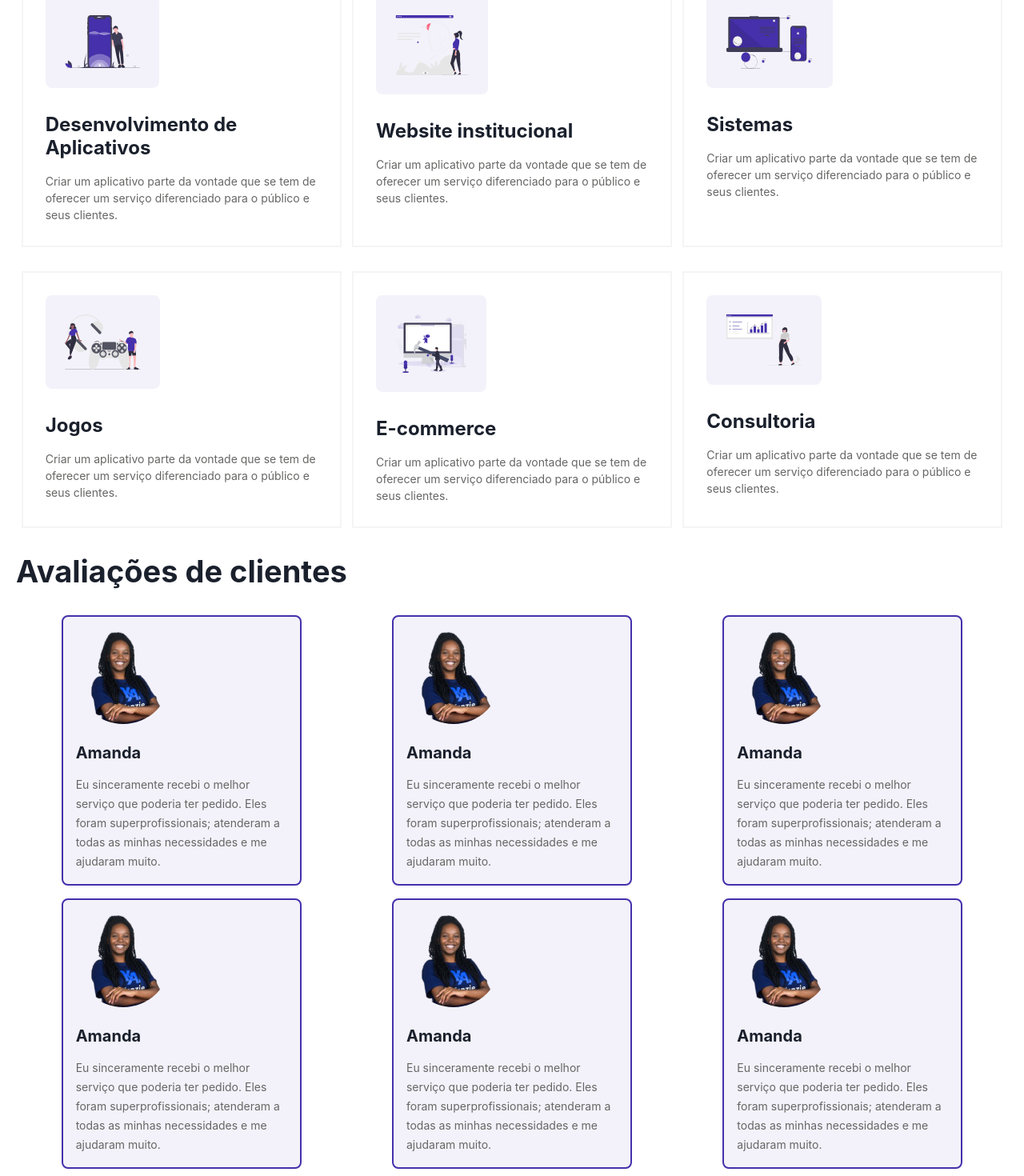
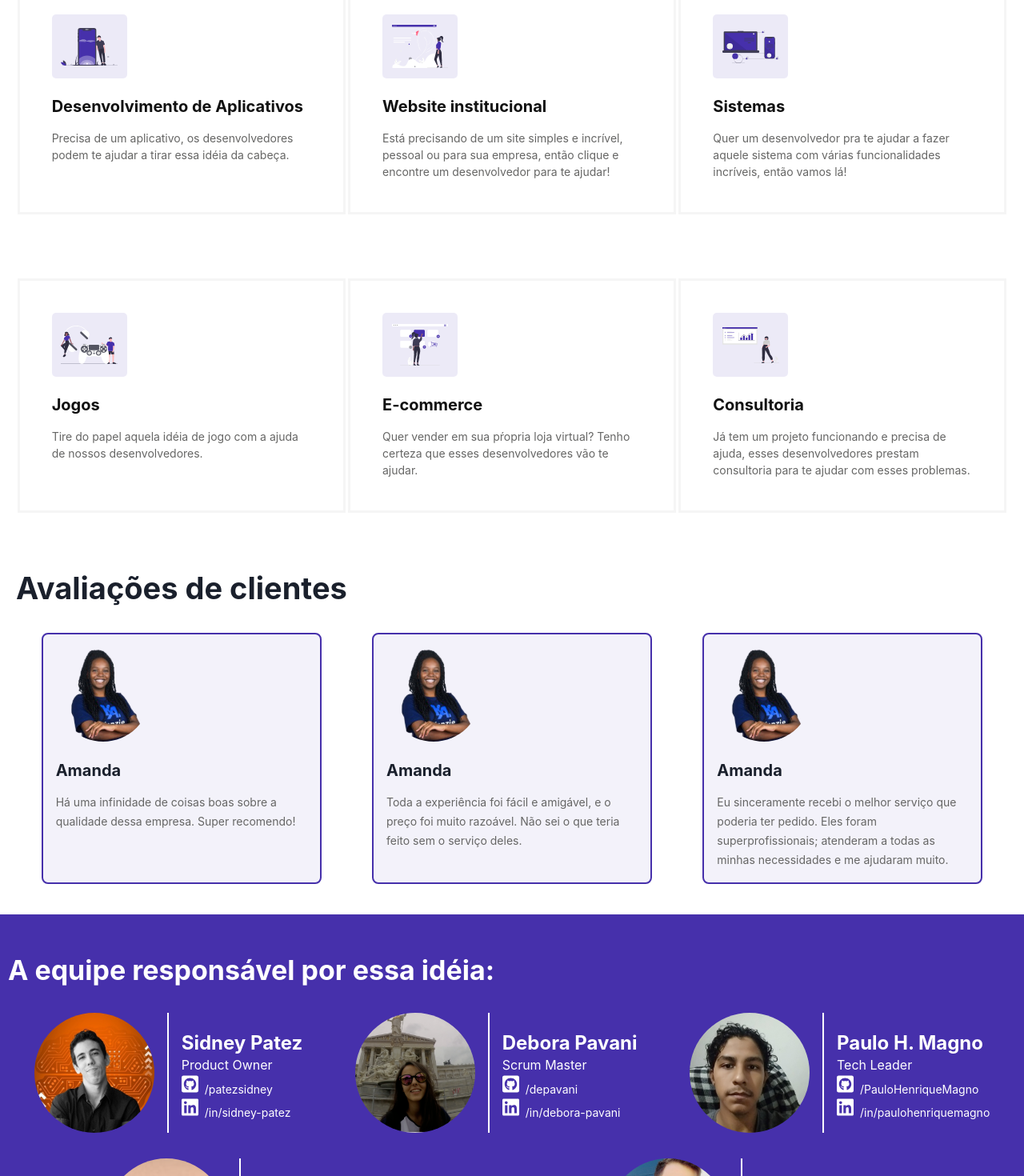
Before and after one commit to PauloHenriqueMagno/GaleraNerd, a React (Create React App) app: page / in a window 1280 px wide. Shown: the part 857-2327 px from the top of the page at 80% size. Built offline with nearby package versions, Linux system fonts and the light colour scheme.

Commit message:
feature/pages/register: tweaks and debug

```diff
--- a/src/components/CardHome/index.jsx
+++ /dev/null
@@ -1,11 +0,0 @@
-import { Box } from "@chakra-ui/react";
-
-const CardHome = ({children, ...res}) => {
-  return (
-    <Box maxWidth="400px" border="2px solid" borderColor="grey.3" mt="30" p="7" _hover={{borderColor:"purple.2"}} >
-      {children}
-    </Box>
-  )
-}
-
-export default CardHome;
--- a/src/components/CardImg/index.jsx
+++ /dev/null
@@ -1,11 +0,0 @@
-import { Box, Imagen } from "@chakra-ui/react";
-
-const CardImg = ({ children }) => {
-  return (
-    <Box p="6" w="fit-content" bg="purple.6" borderRadius="lg" mb="8">
-      {children}
-    </Box>
-  )
-}
-
-export default CardImg;
--- a/src/pages/Home/index.jsx
+++ b/src/pages/Home/index.jsx
@@ -1,15 +1,8 @@
 import { Box, Flex, Heading, Text, Button, Image, Link } from "@chakra-ui/react";
-import CardHome from "../../components/CardHome";
-import CardImg from "../../components/CardImg";
 import Header from "../../components/Header";
+import CategoryCardList from "../../components/CategoryCardList";
 
 import backgrond from "../../assets/wallpaper.png";
-import desenvolvimento from "../../assets/desenvolvimento.svg";
-import jogos from "../../assets/jogos.svg";
-import institucional from "../../assets/institucional.svg";
-import sistemas from "../../assets/sistemas.svg";
-import ecommerce from "../../assets/ecommerce.svg";
-import consultoria from "../../assets/consultoria.svg";
 import amanda from "../../assets/amanda.svg";
 import sidney from "../../assets/sidney.svg";
 import matheus from "../../assets/matheus.svg";
@@ -41,18 +34,20 @@ const Home = () => {
           Lorem Ipsum has been the industry's standard dummy text ever since the 1500since
         </Text>
         <Button
+          as="a"
+          href="#quemSomos"
           mt="4"
           p="6"
           w="150px"
           bg="purple.2" color="white"
-          _hover={{backgroundColor: "purple.4"}}
+          _hover={{ backgroundColor: "purple.4" }}
         >
           Saiba Mais
         </Button>
       </Box>
-      <Flex align="center" justify="center">
-        <Image src={imghome} display={{mobile: "none", desktop:"inline-block"}} borderRadius="lg" mx="4" />
-        <Box p="50px 20px" align="right" >
+      <Flex align="center" justify="center" id="quemSomos">
+        <Image src={imghome} display={{ mobile: "none", desktop: "inline-block" }} borderRadius="lg" mx="4" />
+        <Box p="50px 20px" align="right">
           <Heading mb="4" fontSize="38px">
             Quem somos
           </Heading>
@@ -63,134 +58,44 @@ const Home = () => {
             Entre em contato conosco quando estiver pronto para saber mais. Teremos o prazer de conhecê-lo
           </Text>
           <Button
+            as="a"
+            href="#servicos"
             mt="4"
             p="6"
             w="150px"
             bg="purple.2" color="white"
-            _hover={{backgroundColor: "purple.4"}}
+            _hover={{ backgroundColor: "purple.4" }}
           >
             Ver Serviços
           </Button>
         </Box>
       </Flex>
-      <Box p="30px 20px" >
+      <Box p="30px 20px" id="servicos" >
         <Heading mb="4" fontSize="38px">
           Nossos serviços
         </Heading>
-        <Flex wrap="wrap" justify="space-around" >
-          <CardHome fontSize="20px">
-            <CardImg>
-              <Image src={desenvolvimento} />
-            </CardImg>
-            <Heading mb="4" fontSize="24px">
-             Desenvolvi<wbr/>mento de Aplicativos
-            </Heading>
-            <Text fontSize="14px" color="black.2">
-              Criar um aplicativo parte da vontade que se tem de oferecer um serviço diferenciado para o público e seus clientes.
-            </Text>
-          </CardHome>
-          <CardHome >
-            <CardImg>
-              <Image src={institucional} />
-            </CardImg>
-            <Heading mb="4" fontSize="24px">
-              Website institucional
-            </Heading>
-            <Text fontSize="14px" color="black.2">
-              Criar um aplicativo parte da vontade que se tem de oferecer um serviço diferenciado para o público e seus clientes.
-            </Text>
-           </CardHome>
-          <CardHome >
-            <CardImg>
-              <Image src={sistemas} />
-            </CardImg>
-            <Heading mb="4" fontSize="24px">
-              Sistemas
-            </Heading>
-            <Text fontSize="14px" color="black.2">
-              Criar um aplicativo parte da vontade que se tem de oferecer um serviço diferenciado para o público e seus clientes.
-            </Text>
-           </CardHome>
-          <CardHome>
-            <CardImg>
-              <Image src={jogos} />
-            </CardImg>
-            <Heading mb="4" fontSize="24px">
-              Jogos
-            </Heading>
-            <Text fontSize="14px" color="black.2">
-              Criar um aplicativo parte da vontade que se tem de oferecer um serviço diferenciado para o público e seus clientes.
-            </Text>
-           </CardHome>
-          <CardHome>
-            <CardImg>
-              <Image src={ecommerce} />
-            </CardImg>
-            <Heading mb="4" fontSize="24px">
-              E-commerce
-            </Heading>
-            <Text fontSize="14px" color="black.2">
-              Criar um aplicativo parte da vontade que se tem de oferecer um serviço diferenciado para o público e seus clientes.
-            </Text>
-           </CardHome>
-          <CardHome>
-            <CardImg>
-              <Image src={consultoria} />
-            </CardImg>
-            <Heading mb="4" fontSize="24px">
-              Consultoria
-            </Heading>
-            <Text color="black.2" fontSize="14px" >
-              Criar um aplicativo parte da vontade que se tem de oferecer um serviço diferenciado para o público e seus clientes.
-            </Text>
-           </CardHome>
-        </Flex>
+        <CategoryCardList />
         <Box>
-            <Heading fontSize="38px" mt="8" align={{mobile:"left", desktop:"center"}} >
+          <Heading fontSize="38px" mt="8" align={{ mobile: "left", desktop: "center" }} >
             Avaliações de clientes
           </Heading>
-              <Flex mt="6" wrap={{mobile:"no-wrap", desktop:"wrap"}} overflow="auto" justify={{mobile:"start", desktop:"space-around"}}>
-                <Box bg="purple.6" p="4" maxW="300px" border="2px solid" borderColor="purple.2" borderRadius="lg" minWidth="240px" m="2">
+          <Flex mt="6" wrap={{ mobile: "no-wrap", desktop: "wrap" }} overflow="auto" justify={{ mobile: "start", desktop: "space-around" }}>
+            <Box bg="purple.6" p="4" maxW="350px" border="2px solid" borderColor="purple.2" borderRadius="lg" minWidth="240px" m="2">
               <Image src={amanda} />
               <Heading mt="6" fontSize="20px">Amanda</Heading>
               <Text fontSize="14px" mt="4" color="black.2" lineHeight="24px">
-                    Eu sinceramente recebi o melhor serviço que poderia ter pedido. Eles foram superprofissionais;
-                    atenderam a todas as minhas necessidades e me ajudaram muito.
+                Há uma infinidade de coisas boas sobre a qualidade dessa empresa. Super recomendo!
               </Text>
             </Box>
-                <Box bg="purple.6" p="4" maxW="300px" border="2px solid" borderColor="purple.2" borderRadius="lg" minWidth="240px" m="2">
+            <Box bg="purple.6" p="4" maxW="350px" border="2px solid" borderColor="purple.2" borderRadius="lg" minWidth="240px" m="2">
               <Image src={amanda} />
               <Heading mt="6" fontSize="20px">Amanda</Heading>
               <Text fontSize="14px" mt="4" color="black.2" lineHeight="24px">
-                    Eu sinceramente recebi o melhor serviço que poderia ter pedido. Eles foram superprofissionais;
-                    atenderam a todas as minhas necessidades e me ajudaram muito.
+                Toda a experiência foi fácil e amigável, e o preço foi muito razoável.
+                Não sei o que teria feito sem o serviço deles.
               </Text>
             </Box>
-                <Box bg="purple.6" p="4" border="2px solid" maxW="300px" borderColor="purple.2" borderRadius="lg" minWidth="240px" m="2">
-                  <Image src={amanda} />
-                  <Heading mt="6" fontSize="20px">Amanda</Heading>
-                  <Text fontSize="14px" mt="4" color="black.2" lineHeight="24px">
-                    Eu sinceramente recebi o melhor serviço que poderia ter pedido. Eles foram superprofissionais;
-                    atenderam a todas as minhas necessidades e me ajudaram muito.
-                  </Text>
-                </Box>
-                <Box bg="purple.6" p="4" border="2px solid" borderColor="purple.2" maxW="300px" borderRadius="lg" minWidth="240px" m="2">
-                  <Image src={amanda} />
-                  <Heading mt="6" fontSize="20px">Amanda</Heading>
-                  <Text fontSize="14px" mt="4" color="black.2" lineHeight="24px">
-                    Eu sinceramente recebi o melhor serviço que poderia ter pedido. Eles foram superprofissionais;
-                    atenderam a todas as minhas necessidades e me ajudaram muito.
-                  </Text>
-                </Box>
-                <Box bg="purple.6" p="4" border="2px solid" borderColor="purple.2" borderRadius="lg" maxW="300px" minWidth="240px" m="2">
-                  <Image src={amanda} />
-                  <Heading mt="6" fontSize="20px">Amanda</Heading>
-                  <Text fontSize="14px" mt="4" color="black.2" lineHeight="24px">
-                    Eu sinceramente recebi o melhor serviço que poderia ter pedido. Eles foram superprofissionais;
-                    atenderam a todas as minhas necessidades e me ajudaram muito.
-                  </Text>
-                </Box>
-                <Box bg="purple.6" p="4" border="2px solid" borderColor="purple.2" borderRadius="lg" minWidth="240px" maxW="300px" m="2">
+            <Box bg="purple.6" p="4" border="2px solid" maxW="350px" borderColor="purple.2" borderRadius="lg" minWidth="240px" m="2">
               <Image src={amanda} />
               <Heading mt="6" fontSize="20px">Amanda</Heading>
               <Text fontSize="14px" mt="4" color="black.2" lineHeight="24px">
@@ -203,63 +108,63 @@ const Home = () => {
       </Box>
       <Box bg="purple.2" color="white" p="50px 10px">
         <Heading fontSize="34px">A equipe responsável por essa idéia:</Heading>
-        <Flex direction={{mobile: "column", desktop: "row"}} wrap="wrap" justify="space-around" >
+        <Flex direction={{ mobile: "column", desktop: "row" }} wrap="wrap" justify="space-around" >
           <Flex mt="8">
             <Image src={sidney} />
-            <Box w="2px" mx="4" h="150px" bg="white"></Box>
+            <Box w="2px" mx="4" bg="white"></Box>
             <Box>
               <Heading mt="6" fontSize="24px">Sidney Patez</Heading>
               <Text fontSize="16px">Product Owner</Text>
-              <Text fontSize="14px"><Image src={github} display="inline-block" mr="2"/>/patezsidney</Text>
-              <Text fontSize="14px"><Image src={linkedin} display="inline-block" mr="2"/>/in/sidney-patez</Text>
+              <Text fontSize="14px"><Image src={github} display="inline-block" mr="2" />/patezsidney</Text>
+              <Text fontSize="14px"><Image src={linkedin} display="inline-block" mr="2" />/in/sidney-patez</Text>
             </Box>
           </Flex>
           <Flex mt="8">
             <Image src={debora} />
-            <Box w="2px" mx="4" h="150px" bg="white"></Box>
+            <Box w="2px" mx="4" bg="white"></Box>
             <Box>
               <Heading mt="6" fontSize="24px">Debora Pavani</Heading>
               <Text fontSize="16px">Scrum Master</Text>
-              <Text fontSize="14px"><Image src={github} display="inline-block" mr="2"/>/depavani</Text>
-              <Text fontSize="14px"><Image src={linkedin} display="inline-block" mr="2"/>/in/debora-pavani</Text>
+              <Text fontSize="14px"><Image src={github} display="inline-block" mr="2" />/depavani</Text>
+              <Text fontSize="14px"><Image src={linkedin} display="inline-block" mr="2" />/in/debora-pavani</Text>
             </Box>
           </Flex>
           <Flex mt="8">
             <Image src={paulo} />
-            <Box w="2px" mx="4" h="150px" bg="white"></Box>
+            <Box w="2px" mx="4" bg="white"></Box>
             <Box>
               <Heading mt="6" fontSize="24px">Paulo H. Magno</Heading>
               <Text fontSize="16px">Tech Leader</Text>
-              <Text fontSize="14px"><Image src={github} display="inline-block" mr="2"/>/PauloHenriqueMagno</Text>
-              <Text fontSize="14px"><Image src={linkedin} display="inline-block" mr="2"/>/in/paulohenriquemagno</Text>
+              <Text fontSize="14px"><Image src={github} display="inline-block" mr="2" />/PauloHenri<wbr/>queMagno</Text>
+              <Text fontSize="14px"><Image src={linkedin} display="inline-block" mr="2" />/in/paulo<wbr/>henriquemagno</Text>
             </Box>
           </Flex>
           <Flex mt="8">
             <Image src={pedro} />
-            <Box w="2px" mx="4" h="150px" bg="white"></Box>
+            <Box w="2px" mx="4" bg="white"></Box>
             <Box>
               <Heading mt="6" fontSize="24px">Pedro H.  Moreira</Heading>
               <Text fontSize="16px">Quality Assurance</Text>
-              <Text fontSize="14px"><Image src={github} display="inline-block" mr="2"/>/pedromenimen</Text>
-              <Text fontSize="14px"><Image src={linkedin} display="inline-block" mr="2"/>/in/pedro-henrique2</Text>
+              <Text fontSize="14px"><Image src={github} display="inline-block" mr="2" />/pedromenimen</Text>
+              <Text fontSize="14px"><Image src={linkedin} display="inline-block" mr="2" />/in/pedro-henrique2</Text>
             </Box>
           </Flex>
           <Flex mt="8">
             <Image src={matheus} />
-            <Box w="2px" mx="4" h="150px" bg="white"></Box>
+            <Box w="2px" mx="4" bg="white"></Box>
             <Box>
               <Heading mt="6" fontSize="24px">Matheus H. Burei</Heading>
               <Text fontSize="16px">Quality Assurance</Text>
-              <Text fontSize="14px"><Image src={github} display="inline-block" mr="2"/>/Matheus-Henrique-Burey</Text>
-              <Text fontSize="14px"><Image src={linkedin} display="inline-block" mr="2"/>/in/matheus-h-burei</Text>
+              <Text fontSize="14px"><Image src={github} display="inline-block" mr="2" />/Matheus-Henrique-Burey</Text>
+              <Text fontSize="14px"><Image src={linkedin} display="inline-block" mr="2" />/in/matheus-h-burei</Text>
             </Box>
           </Flex>
         </Flex>
       </Box>
-      <Flex p="12" wrap="wrap" justify={{mobile:"start", desktop:"space-around"}} direction={{mobile: "column", desktop: "row"}}>
+      <Flex p="12" wrap="wrap" justify={{ mobile: "start", desktop: "space-around" }} direction={{ mobile: "column", desktop: "row" }}>
         <Image src={logo} w="130px" mb="6" />
         <Box>
-          <Box><Link color="gray" href="#" >+5553999978929</Link></Box>
+          <Box><Link color="gray" href="#" >+5599999999999</Link></Box>
           <Box><Link color="gray" href="#" >contato@galeranerd.com</Link></Box>
           <Box><Link color="gray" href="#" >Av. Central, n 1234, São Paulo, Brasil</Link></Box>
         </Box>
```
Lines whose indentation alone changed are shown as unchanged.
